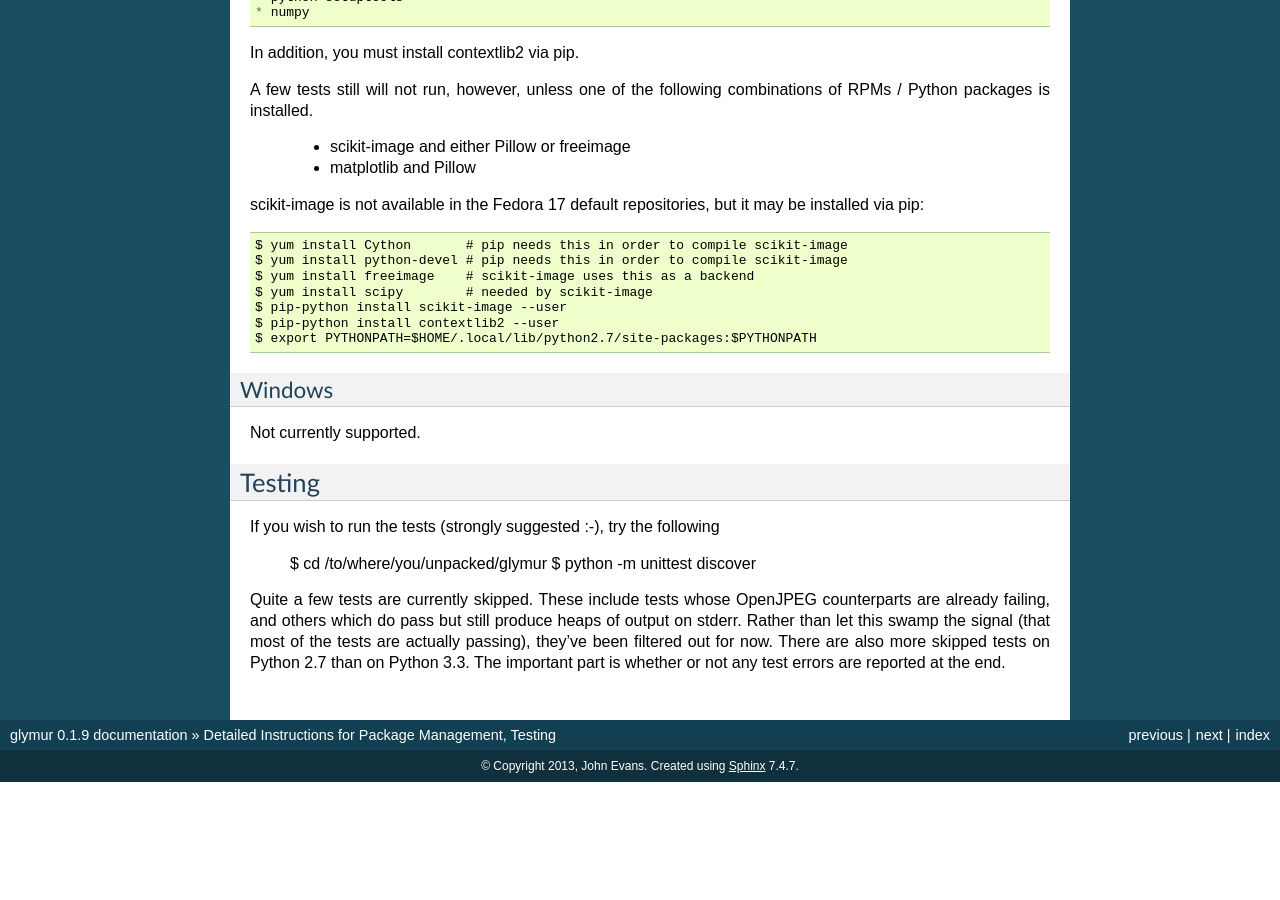
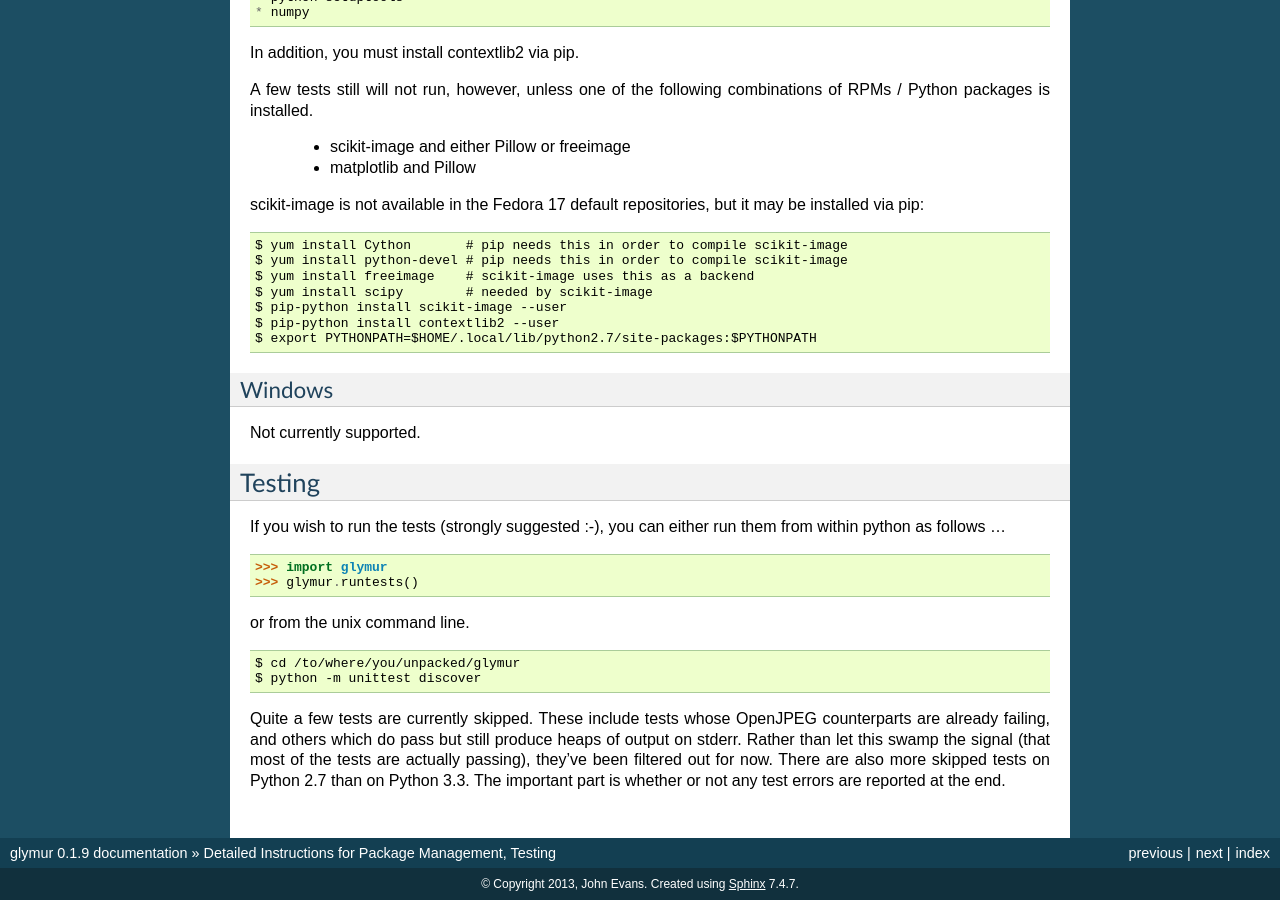
Before and after one commit to quintusdias/glymur, a Sphinx documentation site: the page built from docs/source/detailed_installation.rst, in a window 1280 px wide and 900 px high, scrolled down 1243 px. Built offline with Sphinx 7.4.7, drawn with Linux system fonts in a browser that asks for light colours; before the commit the page ends 2025 px from its top, so only the background shows below that.

Commit message:
Updated docs to reflect running tests from within python.

```diff
--- a/docs/source/detailed_installation.rst
+++ b/docs/source/detailed_installation.rst
@@ -96,7 +96,13 @@ Not currently supported.
 Testing
 '''''''
 
-If you wish to run the tests (strongly suggested :-), try the following
+If you wish to run the tests (strongly suggested :-), you can either run them
+from within python as follows ... ::
+
+    >>> import glymur
+    >>> glymur.runtests()
+
+or from the unix command line. ::
 
     $ cd /to/where/you/unpacked/glymur
     $ python -m unittest discover
```
Also changed, not shown: docs/source/introduction.rst (+8 -0 lines).
